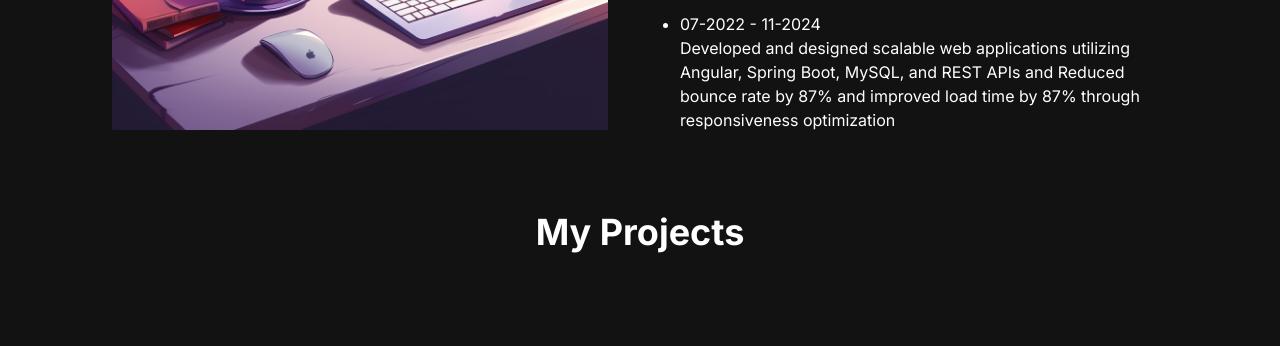
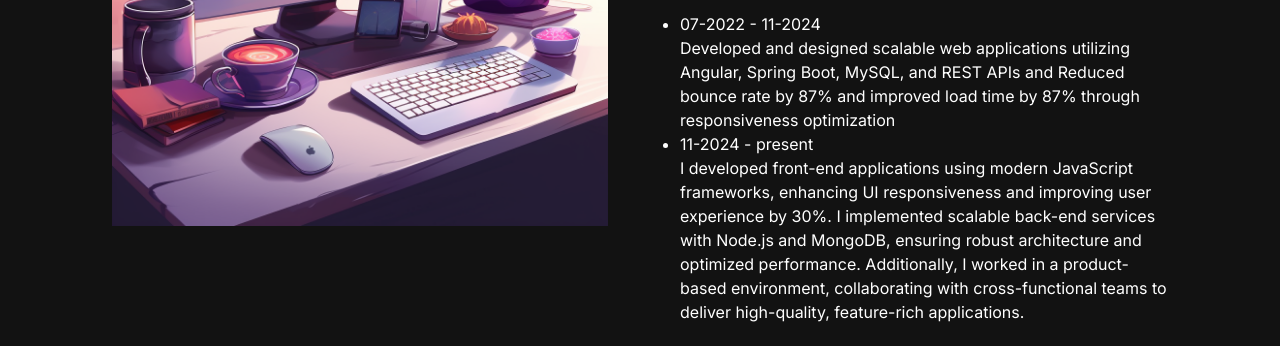
Before and after one commit to perumalsftdevl/portfoliov2, a Next.js app: page / in a window 1280 px wide. Shown: the part 1120-1466 px from the top of the page. Built offline with nearby package versions, Linux system fonts and the light colour scheme; grey boxes are pictures that could not be loaded.

Commit message:
docme added

```diff
--- a/src/app/components/AboutSection.jsx
+++ b/src/app/components/AboutSection.jsx
@@ -31,6 +31,16 @@ const TAB_DATA = [
           Developed and designed scalable web applications utilizing Angular,
           Spring Boot, MySQL, and REST APIs and Reduced bounce rate by 87% and
           improved load time by 87% through responsiveness optimization
+        </li>
+        <li>
+          11-2024 - present
+          <br />I developed front-end applications using modern JavaScript
+          frameworks, enhancing UI responsiveness and improving user experience
+          by 30%. I implemented scalable back-end services with Node.js and
+          MongoDB, ensuring robust architecture and optimized performance.
+          Additionally, I worked in a product-based environment, collaborating
+          with cross-functional teams to deliver high-quality, feature-rich
+          applications.{" "}
         </li>
       </ul>
     ),
--- a/src/app/components/HeroSection.jsx
+++ b/src/app/components/HeroSection.jsx
@@ -51,7 +51,7 @@ const HeroSection = () => {
             <div
               onClick={() =>
                 window.open(
-                  "https://firebasestorage.googleapis.com/v0/b/portfolio-c84b8.appspot.com/o/PerumalPResume-FullStack.pdf?alt=media&token=f4f58e30-b4c0-4131-8d60-dda691d1a49b"
+                  "https://firebasestorage.googleapis.com/v0/b/portfolio-c84b8.appspot.com/o/PerumalPResumedocumestarting.pdf?alt=media&token=c4790f63-5e53-43b4-aa6d-aa94ffd44181"
                 )
               }
               className="px-1 inline-block py-1 w-full sm:w-fit rounded-full bg-gradient-to-br from-primary-500 to-secondary-500 hover:bg-slate-800 text-white mt-3"
```
